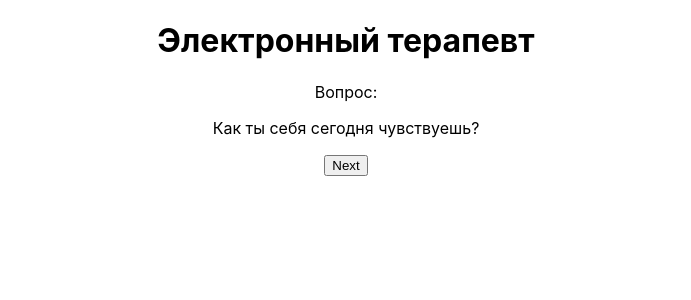
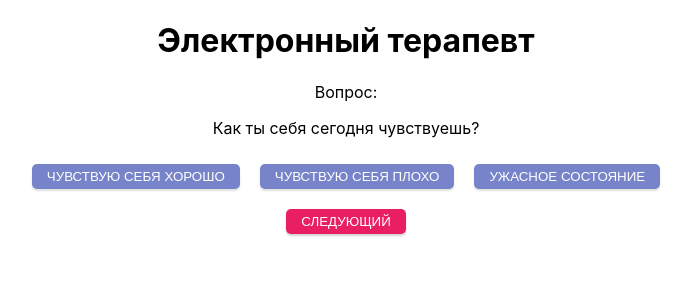
Before and after one commit to SasaiKudasay/TestLab3, a React (Create React App) app: page / in a window 1280 px wide. Shown: the top 300 px of the page, without its empty margins (294-985 px from the left). Built offline with nearby package versions, Linux system fonts and the light colour scheme.

Commit message:
Добавление стилей для кнопки и выбор нескольких вариантов

```diff
--- a/package.json
+++ b/package.json
@@ -9,6 +9,7 @@
     "react": "^18.2.0",
     "react-dom": "^18.2.0",
     "react-scripts": "5.0.1",
+    "styled-components": "^6.1.8",
     "web-vitals": "^2.1.4"
   },
   "scripts": {
--- a/src/App.js
+++ b/src/App.js
@@ -6,7 +6,6 @@ function App() {
     <div className="App">
       <h1>Электронный терапевт</h1>
         <Questionnaire/>
-
     </div>
   );
 }
--- a/src/Questionnaire.js
+++ b/src/Questionnaire.js
@@ -1,4 +1,70 @@
 import React, { Component } from 'react';
+import styled from "styled-components";
+
+const theme = {
+    blue: {
+        default: "#3f51b5",
+        hover: "#283593",
+    },
+    pink: {
+        default: "#e91e63",
+        hover: "#ad1457",
+    },
+};
+
+const Button = styled.button`
+  background-color: ${(props) => theme[props.theme].default};
+  color: white;
+  padding: 5px 15px;
+  border-radius: 5px;
+  outline: 0;
+  border: 0;
+  text-transform: uppercase;
+  margin: 10px 10px;
+  cursor: pointer;
+  box-shadow: 0px 2px 2px lightgray;
+  transition: ease background-color 250ms;
+  &:hover {
+    background-color: ${(props) => theme[props.theme].hover};
+  }
+  &:disabled {
+    cursor: default;
+    opacity: 0.7;
+  }
+`;
+
+Button.defaultProps = {
+    theme: "blue",
+};
+
+const NextButton = styled(Button)`
+  background-color: ${(props) => theme[props.theme].default};
+  color: white;
+  padding: 5px 15px;
+  border-radius: 5px;
+  outline: 0;
+  border: 0;
+  text-transform: uppercase;
+  margin: 10px 10px;
+  cursor: pointer;
+  box-shadow: 0px 2px 2px lightgray;
+  transition: ease background-color 250ms;
+  &:hover {
+    background-color: ${(props) => theme[props.theme].hover};
+  }
+  &:disabled {
+    cursor: default;
+    opacity: 0.7;
+  }
+`;
+
+NextButton.defaultProps = {
+    theme: "pink",
+};
+
+const ButtonToggle = styled(Button)`
+  opacity: ${(props) => (props.active ? "1" : "0.7")};
+`;
 
 class Questionnaire extends Component {
     constructor(props) {
@@ -6,6 +72,7 @@ class Questionnaire extends Component {
         this.state = {
             answer: null,
             currentQuestion: 1,
+            activeAnswers: [], // Массив выбранных ответов
         };
     }
 
@@ -15,8 +82,30 @@ class Questionnaire extends Component {
         'В какой части тела болит?',
     ];
 
-    handleAnswer = () => {
-        this.setState({ currentQuestion: this.state.currentQuestion + 1 });
+    answerTypes_1 = [
+        'Чувствую себя хорошо',
+        'Чувствую себя плохо',
+        'Ужасное состояние'
+    ];
+
+    handleAnswer = (type) => {
+        this.setState((prevState) => {
+            const { activeAnswers } = prevState;
+            const index = activeAnswers.indexOf(type);
+            if (index === -1) {
+                // Если ответ не выбран, добавляем его в массив
+                return {
+                    activeAnswers: [...activeAnswers, type],
+                };
+            } else {
+                // Если ответ уже выбран, удаляем его из массива
+                const newActiveAnswers = [...activeAnswers];
+                newActiveAnswers.splice(index, 1);
+                return {
+                    activeAnswers: newActiveAnswers,
+                };
+            }
+        });
     };
 
     render() {
@@ -24,7 +113,23 @@ class Questionnaire extends Component {
             <div>
                 <p>Вопрос:</p>
                 <p>{this.questions[this.state.currentQuestion - 1]}</p>
-                <button onClick={this.handleAnswer}>Next</button>
+                {this.state.currentQuestion === 1 && (
+                    <div>
+                        {this.answerTypes_1.map((type) => (
+                            <ButtonToggle
+                                key={type}
+                                active={this.state.activeAnswers.includes(type)} // Проверка наличия ответа в массиве
+                                onClick={() => this.handleAnswer(type)}
+                                aria-pressed={this.state.activeAnswers.includes(type).toString()} // Преобразование в строку для aria-pressed
+                            >
+                                {type}
+                            </ButtonToggle>
+                        ))}
+                    </div>
+                )}
+                <NextButton onClick={() => this.setState({ currentQuestion: this.state.currentQuestion + 1 })}>
+                    Следующий
+                </NextButton>
             </div>
         );
     }
```
Also changed, not shown: 2 other files (tests, documents, lock files or other folders).
